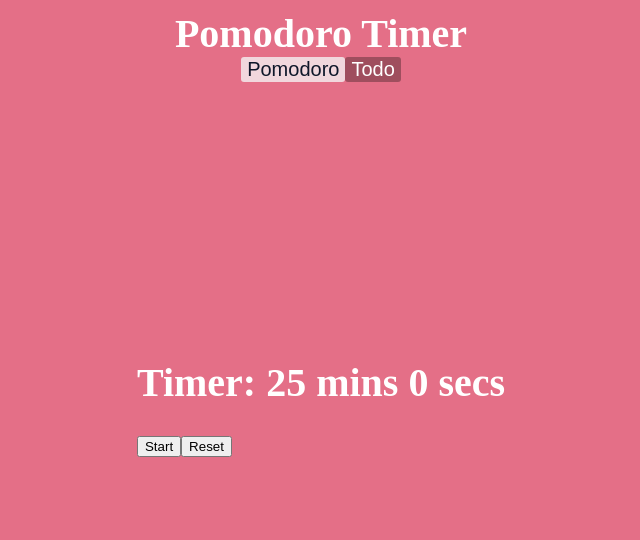
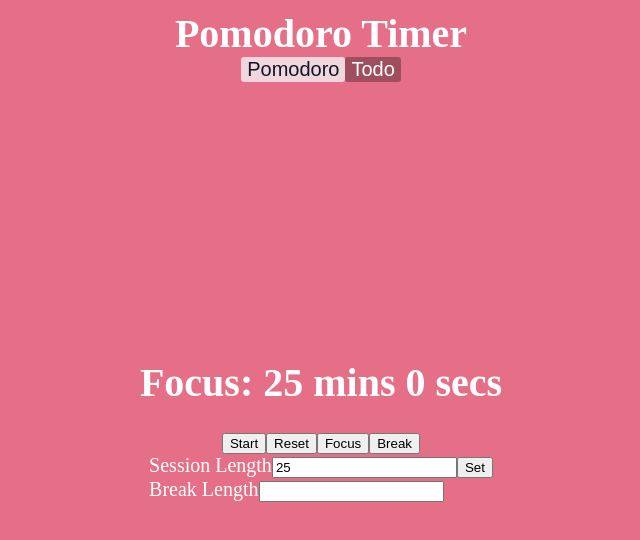
Before and after one commit to MickEnev/pomodoro, a React (Vite) app: page / in a window 1280 px wide. Shown: the top 540 px of the page, without its empty margins (319-959 px from the left). Built offline with nearby package versions, Linux system fonts and the light colour scheme.

Commit message:
added set minutes feature

```diff
--- a/src/components/Pomodoro.jsx
+++ b/src/components/Pomodoro.jsx
@@ -5,6 +5,8 @@ export default function Pomodoro() {
   const [minutes, setMinutes] = useState(25);
   const [seconds, setSeconds] = useState(0);
   const [isActive, setIsActive] = useState(false);
+  const [userMinutes, setUserMinutes] = useState(25)
+  const [state, setState] = useState(1)
 
   useEffect(() => {
     let interval;
@@ -31,14 +33,51 @@ export default function Pomodoro() {
   const resetTimer = () => {
     setIsActive(false);
     setSeconds(0);
-    setMinutes(25);
+    setMinutes(userMinutes);
+  }
+
+  const handleSetMinutes = () => {
+    setMinutes(userMinutes);
+    setSeconds(0);
+  };
+
+  const handleSetFocus = () => {
+    setState(1)
+  }
+
+  const handleSetBreak= () => {
+    setState(0)
   }
 
   return (
-    <div>
-      <h1>Timer: {minutes} mins {seconds} secs</h1>
-      <button onClick={toggleTimer}>{isActive ? 'Pause' : 'Start'}</button>
-      <button onClick={resetTimer}>Reset</button>
+    <div className='pomo'>
+      <div className='timer-box'>
+        {/* TODO: Change this so it says 'Focus' or 'Break' on state change */}
+        <h1>{state ? 'Focus' : 'Break'}: {minutes} mins {seconds} secs</h1>
+        <div className='button-box'>
+          <button onClick={toggleTimer}>{isActive ? 'Pause' : 'Start'}</button>
+          <button onClick={resetTimer}>Reset</button>
+          <button onClick={handleSetFocus}>Focus</button>
+          <button onClick={handleSetBreak}>Break</button>
+        </div>
+      </div>
+      <div className='control-box'>
+        <div className='session-length-box'>
+          <label htmlFor='session-length'>Session Length</label>
+          <input
+          className="session-length"
+          type='number'
+          value={userMinutes}
+          onChange={(e) => setUserMinutes(e.target.value)}
+          />
+          <button onClick={handleSetMinutes}>{'Set'}</button>
+        </div>
+        <div className='break-length-box'>
+          <label htmlFor='break-length'>Break Length</label>
+          <input className="break-length" type='text'></input>
+        </div>
+      </div>
+
     </div>
   );
 }
--- a/src/css/Pomodoro.css
+++ b/src/css/Pomodoro.css
@@ -0,0 +1,17 @@
+.pomo {
+    display: flex;
+    flex-direction: column;
+    align-items: center;
+    justify-content: center;
+}
+
+.timer-box {
+    display: flex;
+    flex-direction: column;
+    align-items: center;
+    justify-content: center;
+}
+
+.button-box {
+    display: flex;
+}
```
